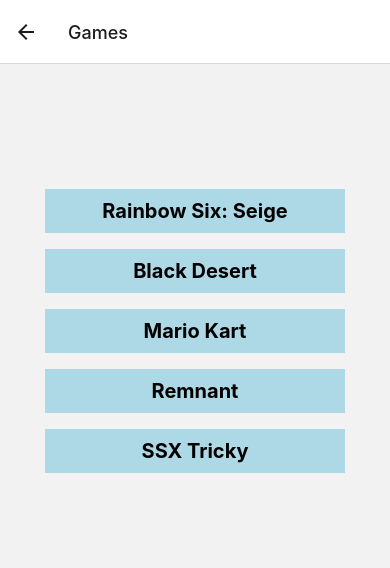
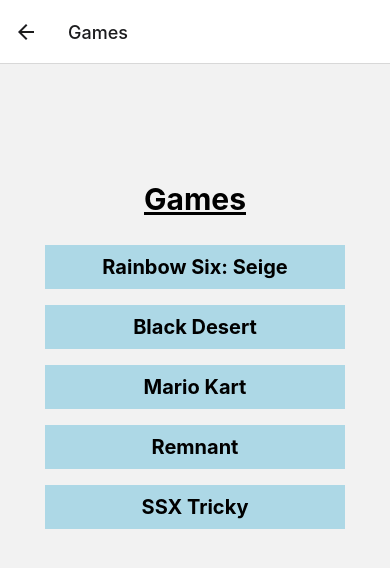
Before and after one commit to corb0140/basic_react_native_app, a React Native app: screen /Games in a window 390 px wide. Shown: the top 568 px of the page. Built offline with nearby package versions, Linux system fonts and the light colour scheme.

Commit message:
added heading to games page

```diff
--- a/Screens/Games.js
+++ b/Screens/Games.js
@@ -35,6 +35,7 @@
 
   return (
     <SafeAreaView style={styles.container}>
+      <Text style={styles.heading}>Games</Text>
       <FlatList
         data={DATA}
         renderItem={renderItem}
@@ -49,6 +50,13 @@
   container: {
     flex: 1,
     marginTop: "30%",
+    alignItems: "center",
+  },
+  heading: {
+    fontSize: 30,
+    fontWeight: "bold",
+    paddingBottom: 20,
+    textDecorationLine: "underline",
   },
   text: {
     fontSize: 20,
```
